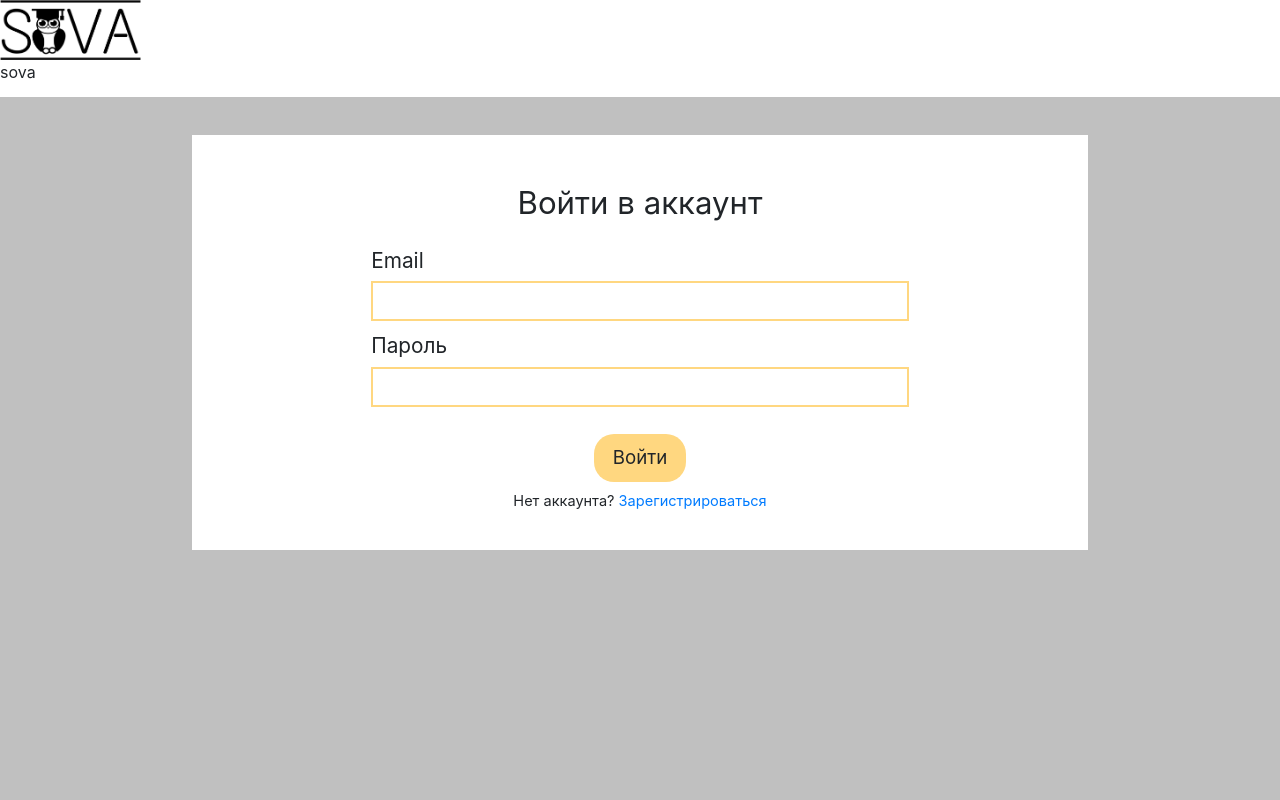
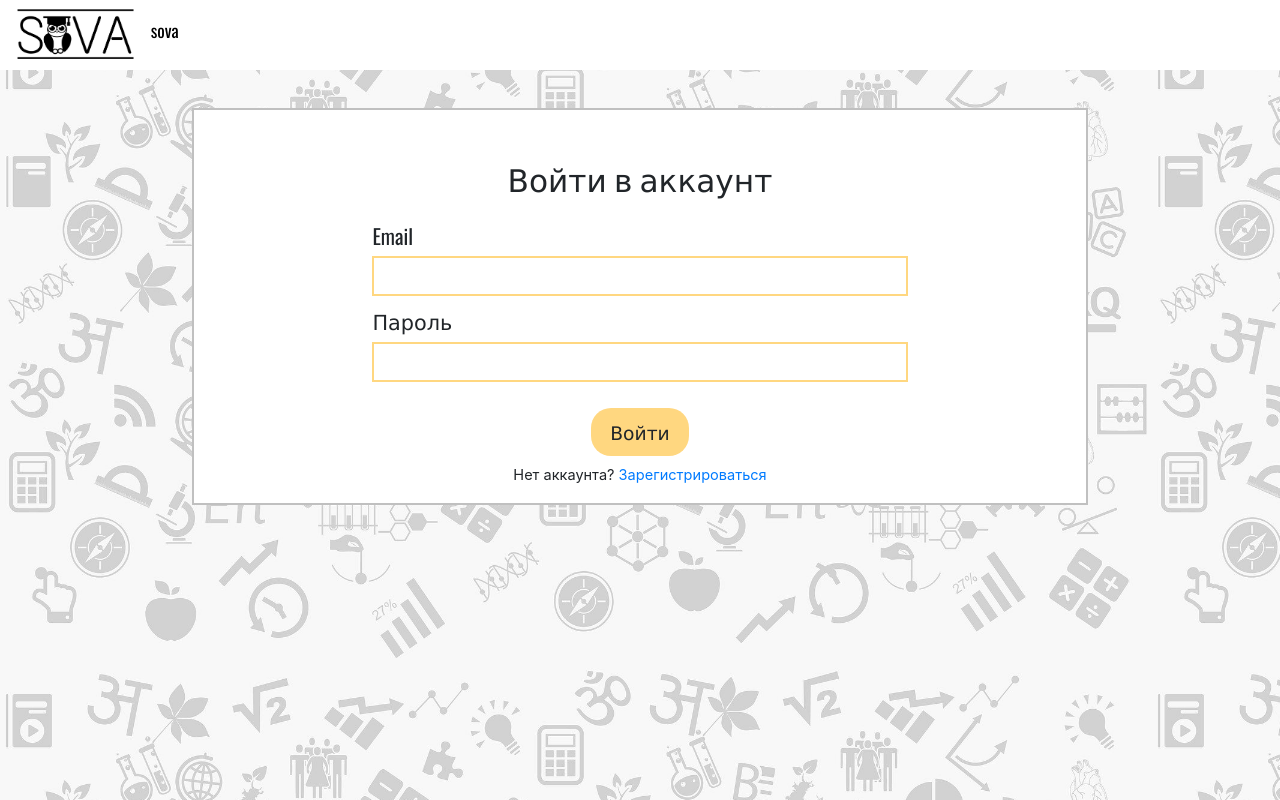
Before and after one commit to EzhovSergey/sova2_frontend, a Vue app: page /login in a window 1280 px wide. Built offline with nearby package versions, Linux system fonts and the light colour scheme.

Commit message:
add background and main-menu modified

```diff
--- a/src/assets/index.css
+++ b/src/assets/index.css
@@ -1,37 +1,47 @@
-.card-contet{
-	font-family: Oswald Regular,Verdana,sans-serif;
+@import url("https://fonts.googleapis.com/css2?family=Oswald:wght@300;400;500&display=swap");
+.card-contet{/*Вид рабочего блока(Регистрация и Авторизация)*/
+	font-family: 'Oswald',Verdana,sans-serif;
 	display:flex;
 	flex-direction:column;
 	justify-content:center;
 	align-items:center;
 }
-.card{
-	border-style:none;
+.card{/*Вид рабочего блока(Регистрация и Авторизация)*/
+	border-style:solid;
+	border-color:silver;
+	border-width:2px;
 	background-color:white;
 	margin: 3% 15% 0% 15%;
-	padding: 0% 0% 1.65% 0%;
 	border-radius:0%;
 	font-size:130%;
 }
-.card-title{
+.card-title{/*Название рабочего блока(Регистрация и Авторизация)*/
 	text-align:center;
 	font-size: 150%;
 	margin:5% 0% 2% 0%;
+	font-family: 'Oswald',Verdana,sans-serif;
 }
-.input-field{
+.title-page{/*Название рабочего блока*/
+	text-align:center;
+	font-size: 150%;
+	margin:5% 0% 2% 0%;
+	font-family: 'Oswald',Verdana,sans-serif;
+}
+.input-field{/*Блок для поля ввода(+надписи ошибок)*/
 	width:60%;
 	align-self:center;
 	display:block;
 	margin:1% auto;
+	font-family: 'Oswald',Verdana,sans-serif;
 }
-.card-action{
+.card-action{/*Блок кнопки войти-зарегистрироваться и надписи внизу*/
 	display:block;
 	text-align:center;
 }
-.center{
+.center{/*Надпись "Уже есть аккаунт?" и тд*/
 	font-size:70%;
 }
-.auth-submit{
+.auth-submit{/*Кнопка регистрации и авторизации*/
 	margin:2% auto 1%;
 	background-color:#FFD780;
 	font-size:90%;
@@ -39,46 +49,58 @@
 	border-radius:20px;
 	display:block;
 	align-self:center;
+	font-family: 'Oswald',Verdana,sans-serif;
 }
-.helper-text.invalid{
+.helper-text.invalid{/*Текст ошибки ввода данных пользователя*/
 	display:block;
 	position:relative;
 	font-size:70%;
 	color:red;
+	font-family: 'Oswald',Verdana,sans-serif;
 }
-.title-empty-layout{
+.title-empty-layout{/* Меню без кнопок*/
 	background-color:white;
-	padding:0% 0% 1% 0%;
+	padding:0% 0% 1.5% 0%;
+	height:70px;
 }
-.navbar{
+.title-main-layout{/*Меню с кнопками*/
+	padding:0% 0% 1.5% 0%;
+	display:inline;
+	width:15%;
+}
+.title-main-layout a:hover{
+	text-decoration:none;
+}
+.navbar{/*Меню с кнопками*/
 	display:flex;
 	flex-direction:row;
+	align-content:top;
 	justify-content:space-between;
 	background-color:white;
-	height:80px;
+	height:70px;
 }
-.top-menu li{
-	background-color:yellow;
+.top-menu li{/*Кнопки меню по отдельности*/
+	background-color:#FFD780;
 	display:flex;
-	margin: 1% 2%;
+	margin: 2% 2%;
 	border-radius:20px;
 	text-align:center;
 	align-items:center;
-	padding:2% 3%;
+	padding:0% 4%;
 }
-.top-menu ul{
+.top-menu ul{/*Кнопки меню вместе*/
 	display:flex;
 	align-items:stretch;
 	justify-content:space-around;
-	width:320px;
-	height:60px;
+	width:290px;
+	height:55px;
 	list-style-type:none;
 }
-span{
+span{/*Надписи ФИО,Email и тд*/
 	display:block;
 	margin:1% 0%;
 }
-input{
+input{/*поле для ввода*/
 	color:black;
 	font-size:70%;
 	text-align:center;
@@ -88,6 +110,66 @@ input{
 	border-color:#FFD780;
 	border-style:solid;
 }
-body{
+body{/*весь сайт*/
 	background-color:silver;
+	background-image:url("/img/background.jpg");
+	background-size:90%;
 }
+.logo-main{/*лого меню с кнопками*/
+	height:50px;
+	margin:1% 9% 0% 0.7%;
+}
+.logo-empty{/*лого меню без кнопок*/
+	margin:0.7% 1.3%;
+	height:50px;
+}
+.name-main-layout{
+	display:inline;
+	color:black;
+	font-size:110%;
+	font-family: 'Oswald',Verdana,sans-serif;
+	margin:0% 0.2% 0% 0%;
+}
+
+.name-empty-layout{
+	display:inline;
+	color:black;
+	font-size:110%;
+	margin:0% 0.2% 0% 0%;
+	font-family: 'Oswald',Verdana,sans-serif;
+}
+.main-page-tests{
+	border-style:solid;
+	border-color:silver;
+	border-width:2px;
+	background-color:white;
+	margin: 3% 15% 0% 15%;
+	border-radius:0%;
+	font-size:130%;
+	font-family: 'Oswald',Verdana,sans-serif;
+	display:flex;
+	flex-direction:column;
+	justify-content:center;
+	align-items:center;
+}
+.title-page{
+	margin: 20% 0%;
+}
+.button-create-test{
+	display:block;
+	text-align:center;
+	border-style:solid;
+	border-color:#FFD780;
+	border-radius:20px;
+	margin:20% 0% 30% auto;
+	padding:3% 10% 7% 10%;
+	width:110%;
+}
+li a,.button-create-test a{
+	font-family: 'Oswald',Verdana,sans-serif;
+	color:black;
+}
+li a:hover,.button-create-test a:hover{
+	color:gray;
+	text-decoration:none;
+}
--- a/src/layouts/EmptyLayout.vue
+++ b/src/layouts/EmptyLayout.vue
@@ -1,7 +1,7 @@
 <template>
   <div class="empty-layout">
     <div class="title-empty-layout">
-      <img src="/img/logo.jpg" height="60px" alt="logo">
+      <img src="/img/logo.jpg" alt="logo" class="logo-empty">
       <div class="name-empty-layout">sova</div>
     </div>
     <router-view />
--- a/src/layouts/MainLayout.vue
+++ b/src/layouts/MainLayout.vue
@@ -3,7 +3,7 @@
     <header class="navbar">
       <div class="title-main-layout">
         <router-link to="/">
-        <img src="#" alt="logo">
+        <img src="/img/logo.jpg" alt="logo" class="logo-main">
         <div class="name-main-layout">sova</div>
         </router-link>
       </div>
```
Also changed, not shown: public/img/background.jpg (added), 1 other file (tests, documents, lock files or other folders).
